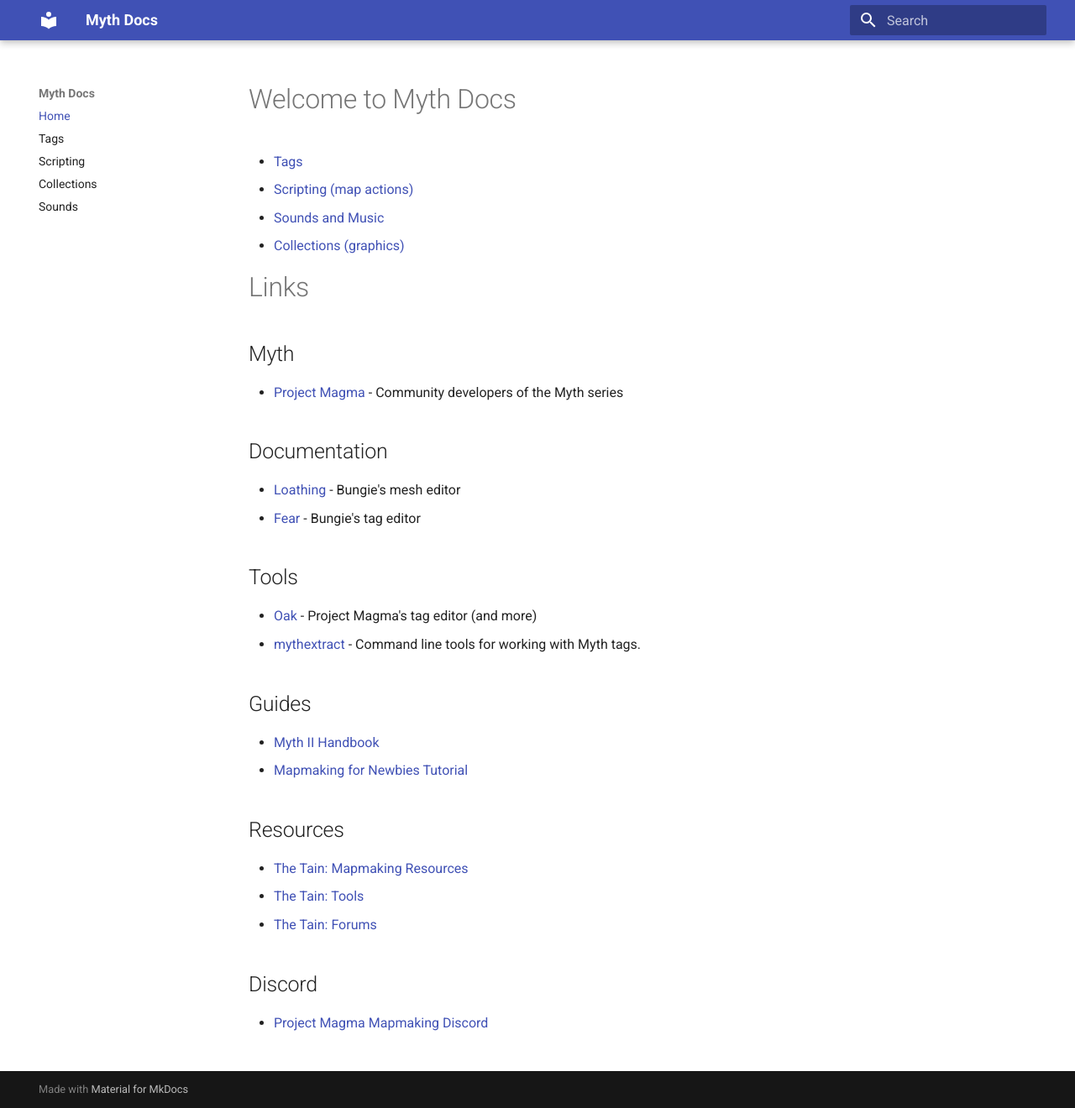
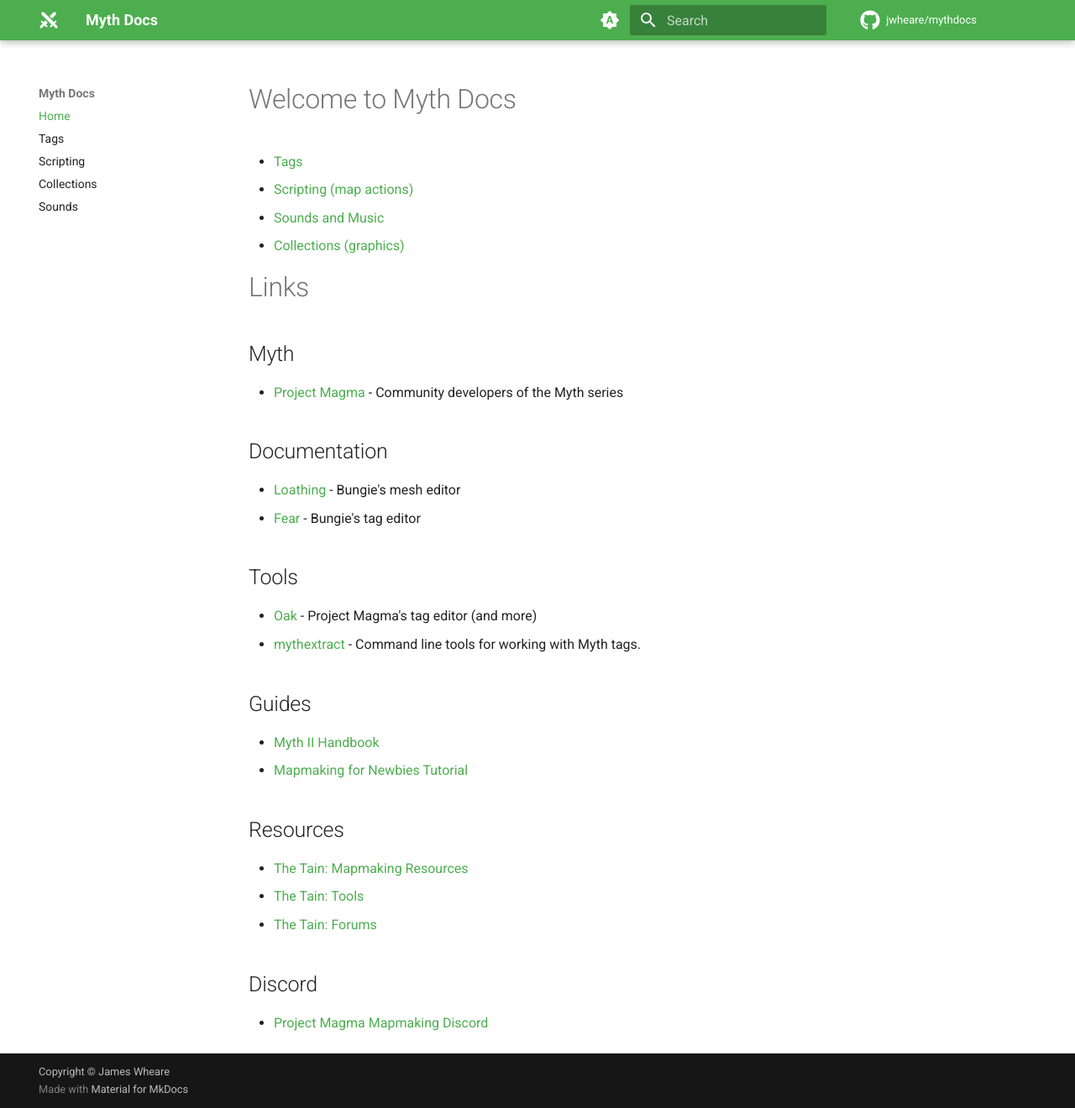
Before and after one commit to jwheare/mythdocs, an MkDocs documentation site: the page built from docs/index.md, in a window 1280 px wide and 1320 px high. Shown: the whole window at 84% size. Built offline with MkDocs 1.6.1 and Material for MkDocs 9.7.7, drawn with Linux system fonts in a browser that asks for light colours; comment, search, counter and statistics services are not loaded.

Commit message:
Color scheme, urls etc

```diff
--- a/mkdocs.yml
+++ b/mkdocs.yml
@@ -1,9 +1,46 @@
 site_name: Myth Docs
-site_url: http://localhost:8000
+site_url: https://jwheare.github.io/mythdocs/
+repo_url: https://github.com/jwheare/mythdocs
+repo_name: jwheare/mythdocs
+copyright: Copyright &copy; James Wheare
+
+
 theme:
   name: material
+  icon:
+    repo: fontawesome/brands/github
+    logo: material/sword-cross
+  features:
+    - content.tooltips
+  palette:
+
+    # Palette toggle for automatic mode
+    - media: "(prefers-color-scheme)"
+      toggle:
+        icon: material/brightness-auto
+        name: Switch to light mode
+
+    # Palette toggle for light mode
+    - media: "(prefers-color-scheme: light)"
+      scheme: default
+      primary: green
+      accent: orange
+      toggle:
+        icon: material/brightness-7
+        name: Switch to dark mode
+
+    # Palette toggle for dark mode
+    - media: "(prefers-color-scheme: dark)"
+      scheme: slate
+      primary: green
+      accent: amber
+      toggle:
+        icon: material/brightness-4
+        name: Switch to system color scheme
+
 markdown_extensions:
   - footnotes
+
 nav:
   - Home: index.md
   - Tags: tags.md
```
